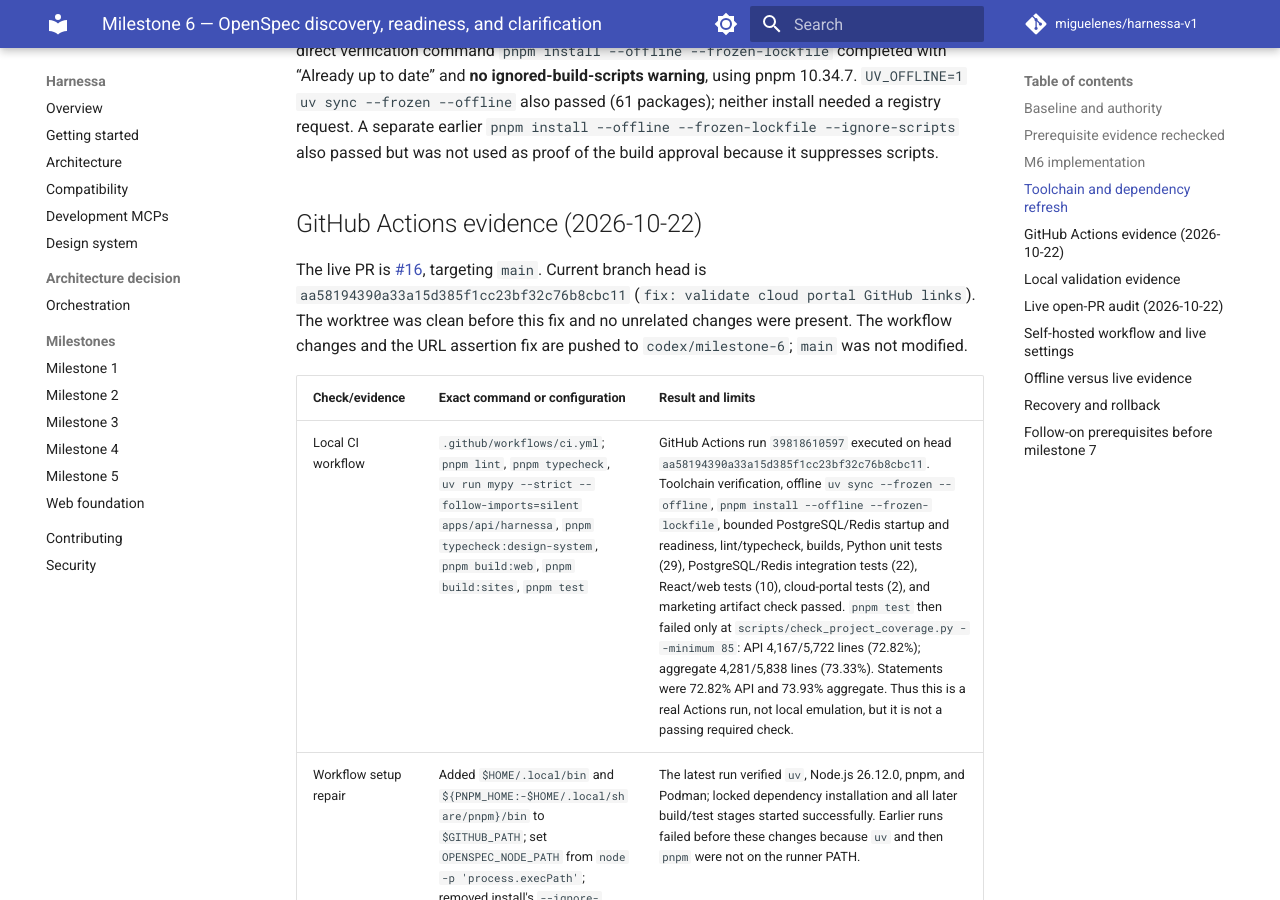
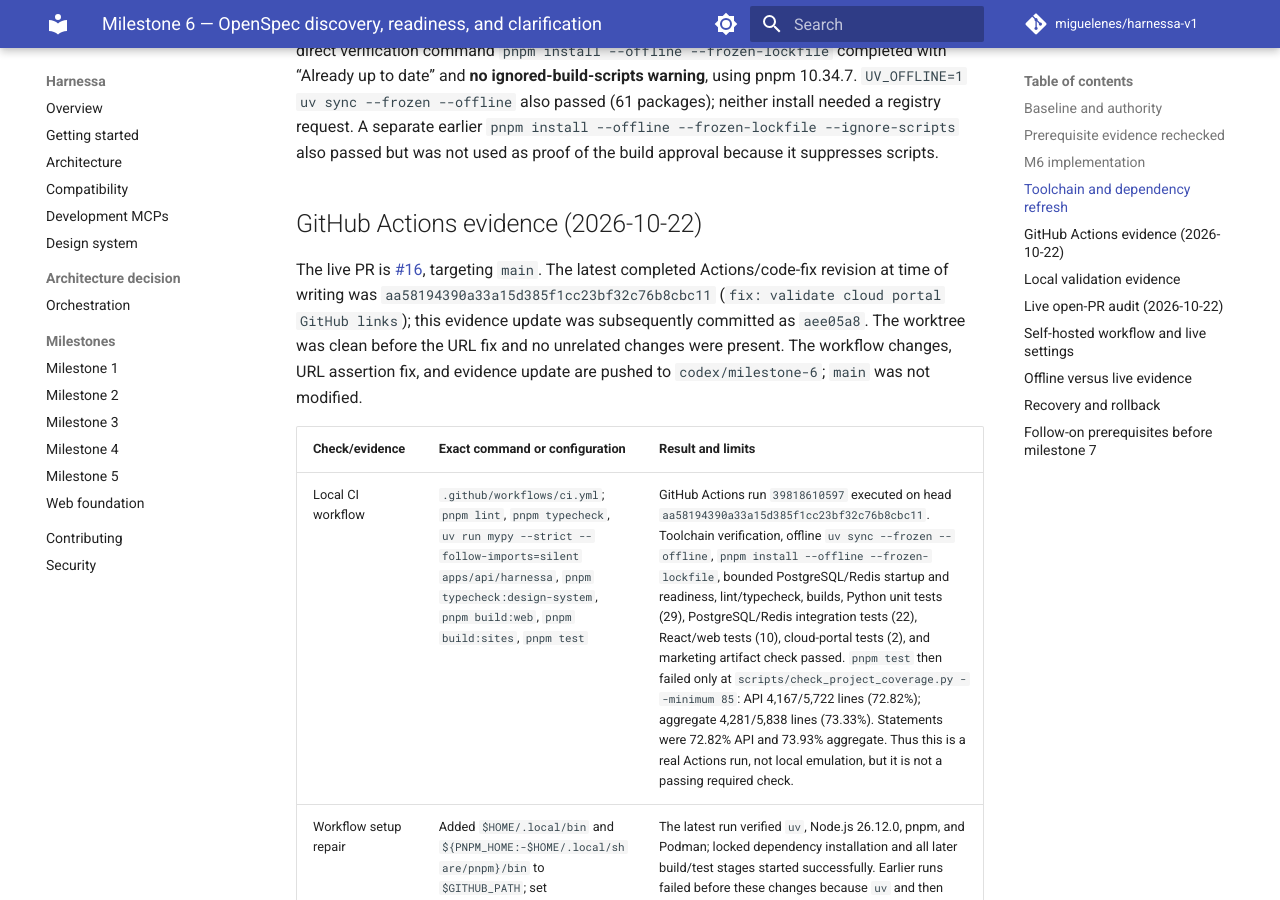
Before and after one commit to miguelenes/harnessa-v1, an MkDocs documentation site: the page built from docs/milestones/06.md, in a window 1280 px wide and 900 px high, scrolled down 3735 px. Built offline with MkDocs 1.6.1 and Material for MkDocs 9.7.7, drawn with Linux system fonts in a browser that asks for light colours; comment, search, counter and statistics services are not loaded.

Commit message:
docs: clarify Actions evidence revision

```diff
--- a/docs/milestones/06.md
+++ b/docs/milestones/06.md
@@ -51,7 +51,7 @@
 
 ## GitHub Actions evidence (2026-10-22)
 
-The live PR is [#16](https://github.com/miguelenes/harnessa-v1/pull/16), targeting `main`. Current branch head is `aa58194390a33a15d385f1cc23bf32c76b8cbc11` (`fix: validate cloud portal GitHub links`). The worktree was clean before this fix and no unrelated changes were present. The workflow changes and the URL assertion fix are pushed to `codex/milestone-6`; `main` was not modified.
+The live PR is [#16](https://github.com/miguelenes/harnessa-v1/pull/16), targeting `main`. The latest completed Actions/code-fix revision at time of writing was `aa58194390a33a15d385f1cc23bf32c76b8cbc11` (`fix: validate cloud portal GitHub links`); this evidence update was subsequently committed as `aee05a8`. The worktree was clean before the URL fix and no unrelated changes were present. The workflow changes, URL assertion fix, and evidence update are pushed to `codex/milestone-6`; `main` was not modified.
 
 | Check/evidence | Exact command or configuration | Result and limits |
 |---|---|---|
```
